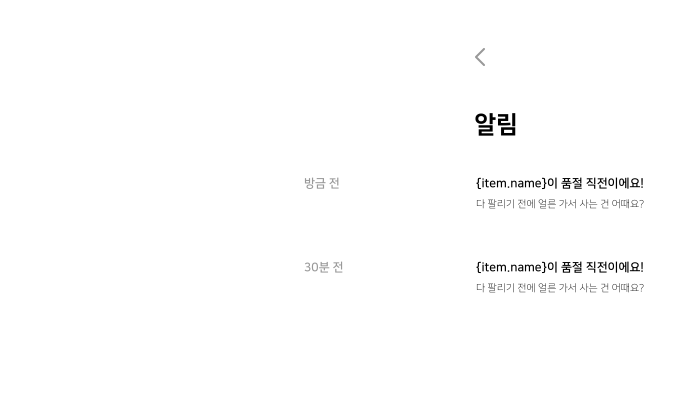
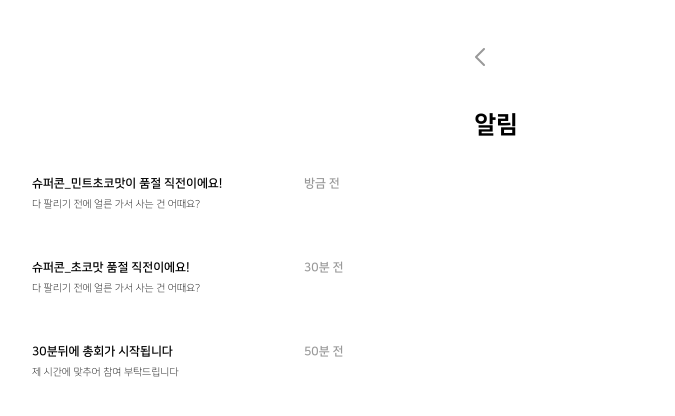
Before and after one commit to E-jiwoo/oring, a React (Vite) app: page /alarm in a window 1280 px wide. Shown: the top 416 px of the page, without its empty margins (16-691 px from the left). Built offline with nearby package versions, Linux system fonts and the light colour scheme.

Commit message:
chore :: some - 그냥 이것저것.. 더미값 텍스트 넣어야할 부분 넣고 간격 조정하고 했음..

```diff
--- a/src/Header/index.jsx
+++ b/src/Header/index.jsx
@@ -39,13 +39,13 @@ const Header = () => {
         </S.Header>
       ) : location.pathname == "/items" ? (
         <S.Header>
-          <S.Logo>
+          <S.Logo2>
             <S.LogoImg src={logo} alt="logo" />
             <S.LogoText src={oringE} alt="oringE" />
-            <S.PlusBtn>
+            {/*<S.PlusBtn>
               <S.Btn>재고 추가</S.Btn>
-            </S.PlusBtn>
-          </S.Logo>
+            </S.PlusBtn>*/}
+          </S.Logo2>
         </S.Header>
       ) : null}
     </>
--- a/src/Header/style.js
+++ b/src/Header/style.js
@@ -16,6 +16,13 @@ export const Logo = styled.div`
   display: flex;
   flex-direction: row;
   margin-top: 3rem;
+`;
+export const Logo2 = styled.div`
+  position: absolute;
+  display: flex;
+  flex-direction: row;
+  margin-top: 3rem;
+  margin-right: 13.5rem;
 `;
 
 export const Alarm = styled.img`
--- a/src/page/Alarm/index.jsx
+++ b/src/page/Alarm/index.jsx
@@ -4,14 +4,19 @@ import * as S from "./style";
 const index = () => {
   const menuItems = [
     {
-      title: "{item.name}이 품절 직전이에요!",
+      title: "슈퍼콘_민트초코맛이 품절 직전이에요!",
       text: " 다 팔리기 전에 얼른 가서 사는 건 어때요?",
       time: "방금 전",
     },
     {
-      title: "{item.name}이 품절 직전이에요!",
+      title: "슈퍼콘_초코맛 품절 직전이에요!",
       text: " 다 팔리기 전에 얼른 가서 사는 건 어때요?",
       time: "30분 전",
+    },
+    {
+      title: "30분뒤에 총회가 시작됩니다",
+      text: "제 시간에 맞추어 참여 부탁드립니다",
+      time: "50분 전",
     },
   ];
 
--- a/src/page/Alarm/style.js
+++ b/src/page/Alarm/style.js
@@ -36,7 +36,7 @@ export const AlarmBox = styled.div`
   height: 60px;
   display: flex;
   flex-direction: column;
-  align-items: center;
+  align-items: flex-start; // Align items to the start (left)
   justify-content: center;
   background-color: white;
   margin-top: 1.5rem;
@@ -50,12 +50,12 @@ export const AlarmTitle = styled.div`
   position: relative;
   color: black;
   font-size: 12px;
-  right: 4rem;
   width: auto;
-  text-align: left;
+  text-align: left; // Ensure text is left-aligned
   white-space: nowrap;
   overflow: hidden;
   font-family: "NanumSquareB";
+  margin-left: 3rem;
 `;
 
 export const AlarmText = styled.div`
@@ -63,8 +63,9 @@ export const AlarmText = styled.div`
   color: black;
   font-size: 10px;
   margin-top: 0.5rem;
-  right: 4rem;
   font-family: "NanumSquareL";
+  margin-left: 3rem;
+  text-align: left; // Ensure text is left-aligned
 `;
 
 export const AlarmTime = styled.div`
@@ -72,5 +73,6 @@ export const AlarmTime = styled.div`
   color: #999999;
   font-size: 12px;
   left: 20rem;
+  text-align: right;
   font-family: "NanumSquareB";
 `;
```
